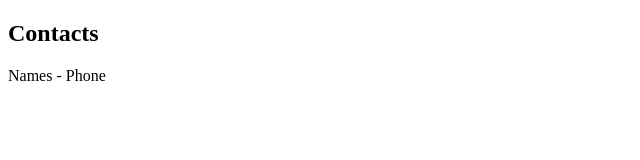
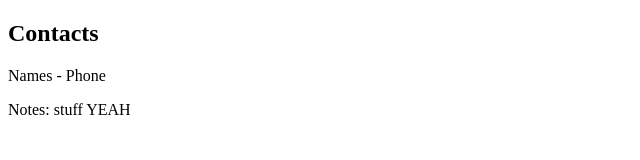
Before and after one commit to weicheng2138/GitDemoProject, a plain HTML site: page src/contacts.html in a window 1280 px wide. Shown: the whole page, without its empty margins (0-640 px from the left). Drawn offline with Linux system fonts and the light colour scheme.

Commit message:
added notes in complete coding

```diff
--- a/src/contacts.html
+++ b/src/contacts.html
@@ -7,5 +7,7 @@
 <body>
         <h2>Contacts</h2>
         <p>Names - Phone</p>
+
+        <p>Notes: stuff YEAH</p>
 </body>
 </html>
```
